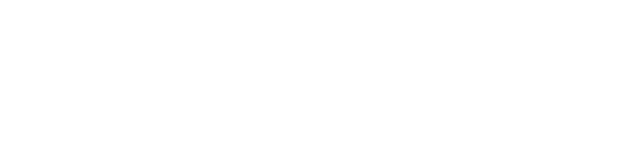
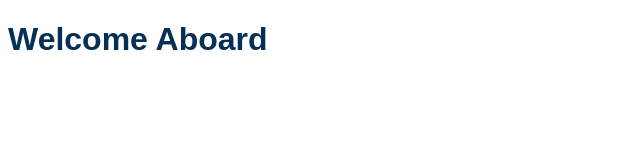
Before and after one commit to azkizaini/training, a plain HTML site: page index.html in a window 1280 px wide. Shown: the whole page, without its empty margins (0-640 px from the left). Drawn offline with Linux system fonts and the light colour scheme.

Commit message:
adding fitur

```diff
--- a/index.html
+++ b/index.html
@@ -8,6 +8,6 @@
     <title>Git Training</title>
 </head>
 <body>
-
+    <h1>Welcome Aboard</h1>
 </body>
 </html>
--- a/style.css
+++ b/style.css
@@ -0,0 +1,5 @@
+h1 {
+    font-family: Arial, Helvetica, sans-serif;
+    color: rgb(6, 48, 85);
+
+}
```
